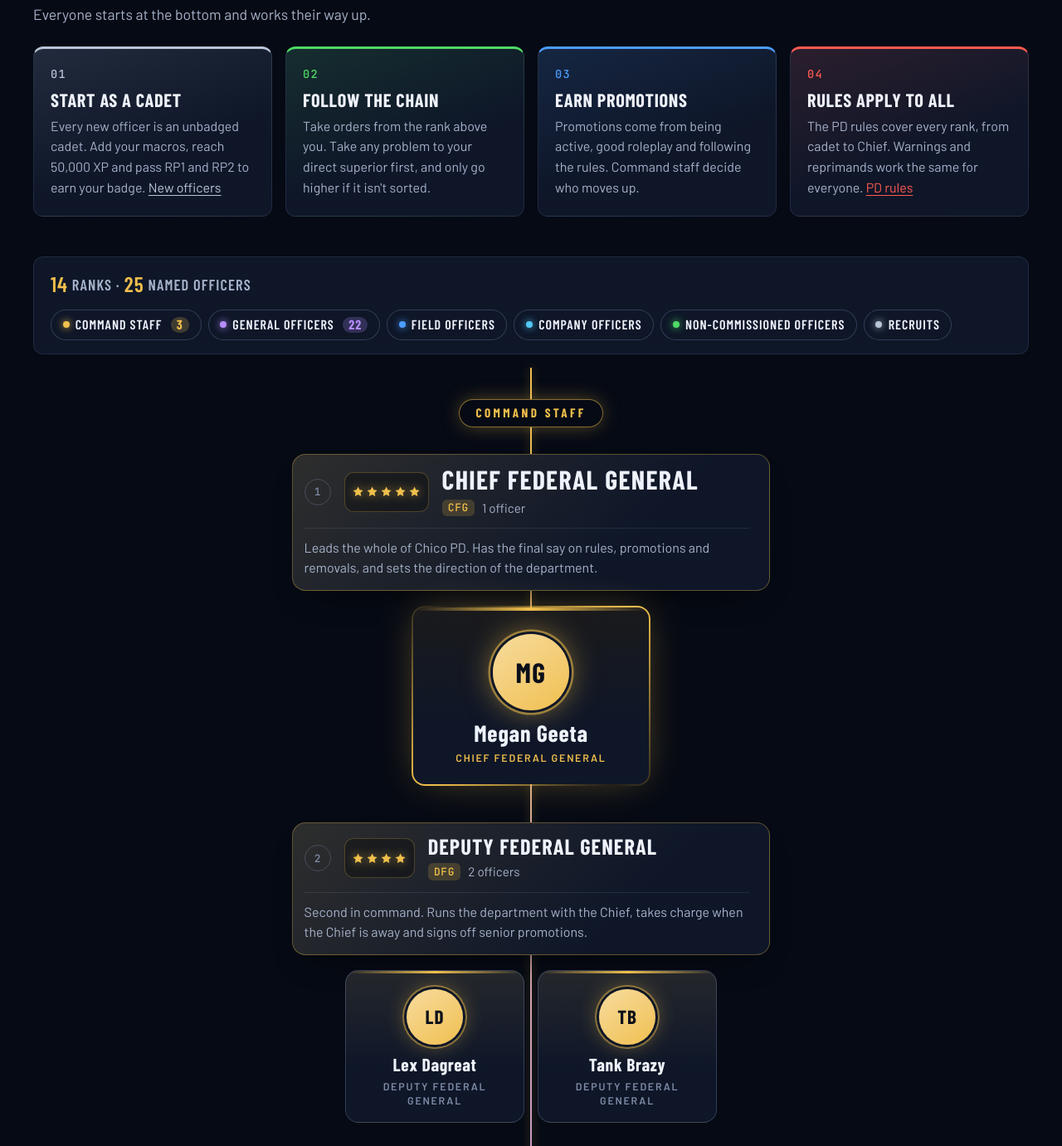
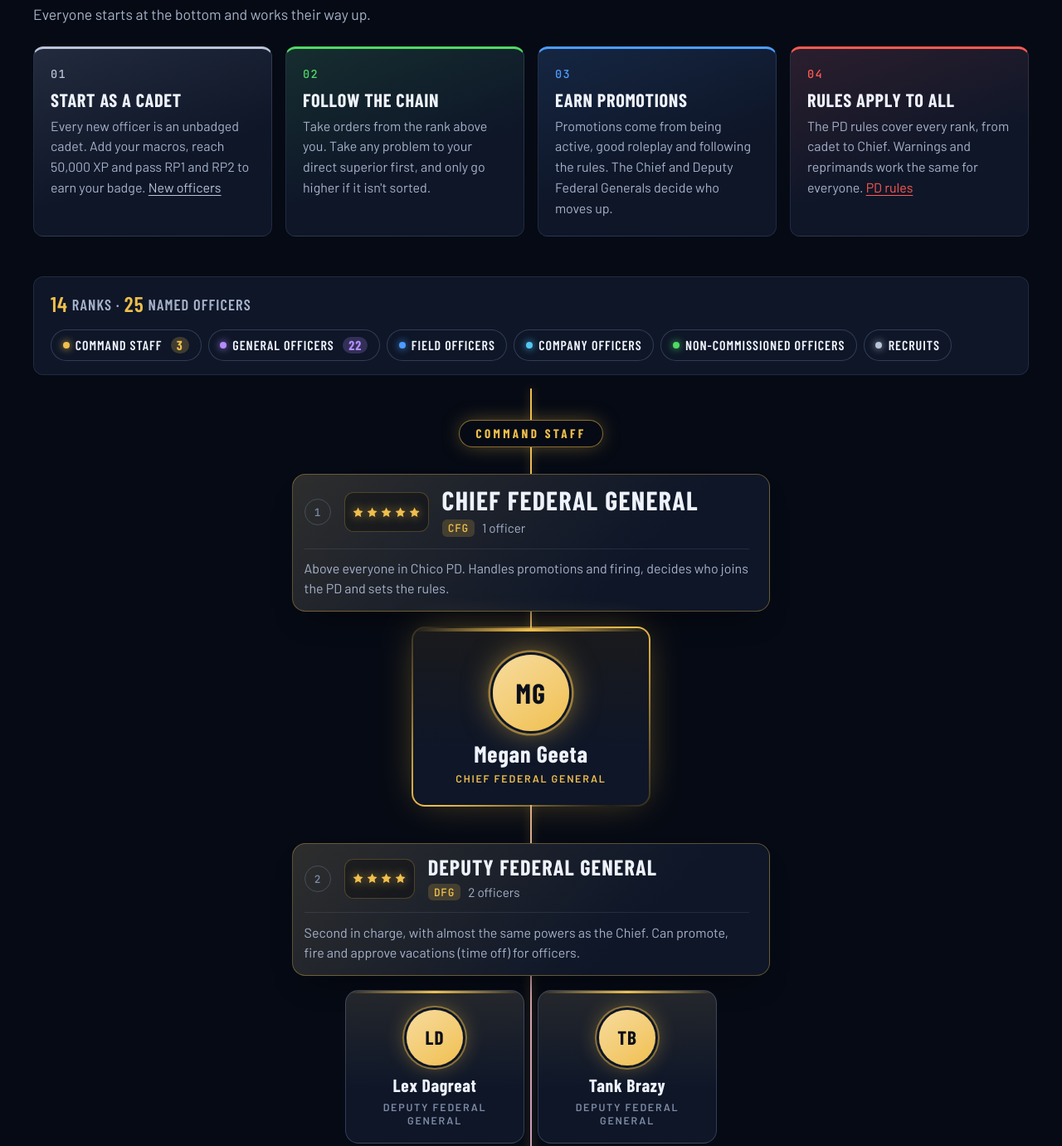
Before and after one commit to Chicopd123/chicopd123.github.io, a plain HTML site: page command.html in a window 1280 px wide. Shown: the part 376-1757 px from the top of the page at 83% size. Drawn offline with nearby package versions, Linux system fonts and the light colour scheme; a web font is replaced by a local one.

Commit message:
Update CFG, DFG and CG duties

```diff
--- a/assets/data.js
+++ b/assets/data.js
@@ -130,13 +130,13 @@ CHICO.violationMacro = function (group, item) {
 CHICO.command = [
   { tier: "Command staff", tone: "gold", ranks: [
     { rank: "Chief Federal General", short: "CFG", insignia: "stars5", people: ["Megan Geeta"],
-      about: "Leads the whole of Chico PD. Has the final say on rules, promotions and removals, and sets the direction of the department." },
+      about: "Above everyone in Chico PD. Handles promotions and firing, decides who joins the PD and sets the rules." },
     { rank: "Deputy Federal General", short: "DFG", insignia: "stars4", people: ["Lex Dagreat", "Tank Brazy"],
-      about: "Second in command. Runs the department with the Chief, takes charge when the Chief is away and signs off senior promotions." }
+      about: "Second in charge, with almost the same powers as the Chief. Can promote, fire and approve vacations (time off) for officers." }
   ] },
   { tier: "General officers", tone: "purple", ranks: [
     { rank: "Colonel General", short: "CG", insignia: "stars3", people: ["Dan Beans", "Rachael Adlyn"],
-      about: "Senior leadership. Oversees the generals below, deals with serious complaints and discipline, and helps decide promotions." },
+      about: "Can put officers into uniform and appoint leaders. Oversees the generals below and deals with serious complaints." },
     { rank: "Lieutenant General", short: "LG", insignia: "stars2", people: ["Kryptic Khaos", "Big Papabear", "Diggy Rogers"],
       about: "Keeps the department running day to day: training standards, events and how officers behave on duty." },
     { rank: "Major General", short: "MG", insignia: "stars1", people: ["Kyler Random", "Smooth", "John Gibbs", "Sarah Warwick", "Miss Smith", "Billy Jackson", "Bronx Baby", "Lonno Rampa", "Kevin Alcala", "Mrs Dagreat", "Dr Satan", "Leah Gibbs", "Shellz Hunter", "Thomas Miller", "Jayden Lucious", "Bones Brazy", "Monster Bud"],
--- a/command.html
+++ b/command.html
@@ -45,7 +45,7 @@
     <ol class="cmd-steps">
       <li class="cmd-step tone-silver"><h3>Start as a cadet</h3><p>Every new officer is an unbadged cadet. Add your macros, reach 50,000 XP and pass RP1 and RP2 to earn your badge. <a href="new-officers.html">New officers</a></p></li>
       <li class="cmd-step tone-green"><h3>Follow the chain</h3><p>Take orders from the rank above you. Take any problem to your direct superior first, and only go higher if it isn't sorted.</p></li>
-      <li class="cmd-step tone-blue"><h3>Earn promotions</h3><p>Promotions come from being active, good roleplay and following the rules. Command staff decide who moves up.</p></li>
+      <li class="cmd-step tone-blue"><h3>Earn promotions</h3><p>Promotions come from being active, good roleplay and following the rules. The Chief and Deputy Federal Generals decide who moves up.</p></li>
       <li class="cmd-step tone-red"><h3>Rules apply to all</h3><p>The PD rules cover every rank, from cadet to Chief. Warnings and reprimands work the same for everyone. <a href="rules.html">PD rules</a></p></li>
     </ol>
   </section>
```
